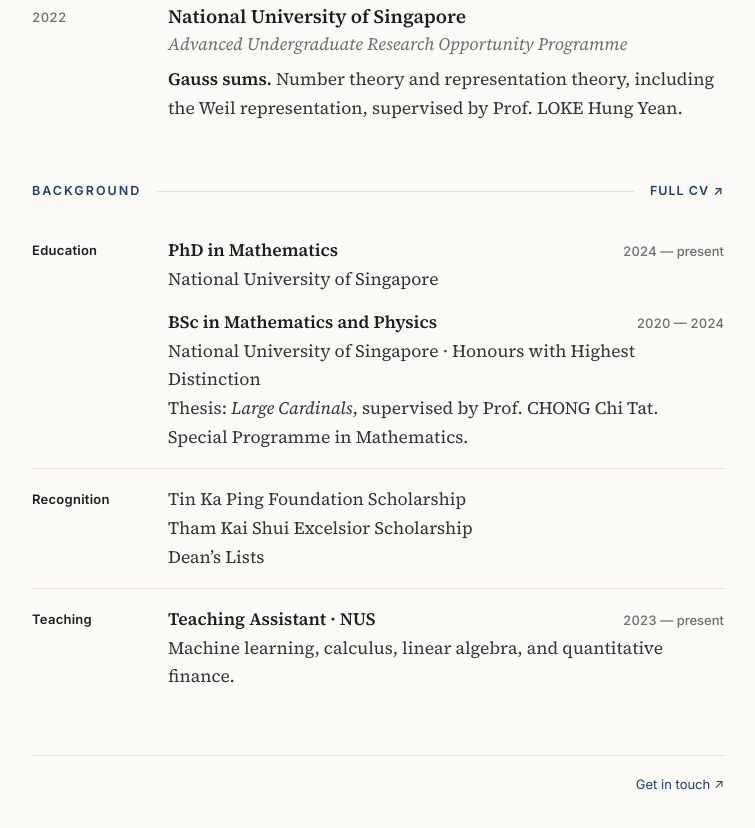
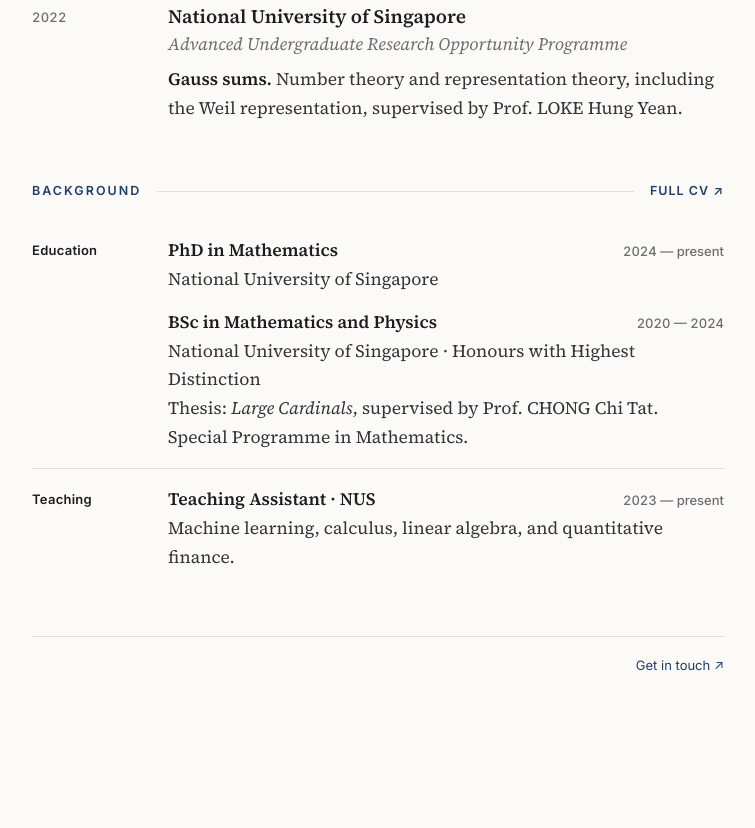
Before and after one commit to Jun2028/jun2028.github.io, a plain HTML site: page academic/index.html in a window 1280 px wide. Shown: the part 1932-2760 px from the top of the page, without its empty margins (262-1017 px from the left). After the commit the page ends 2656 px from the top, so only its background shows below. Drawn offline with Linux system fonts and the light colour scheme.

Commit message:
Remove the undergraduate scholarships row from the academic page
Co-Authored-By: Claude Opus 5.5 <noreply@anthropic.com>

```diff
--- a/academic/index.html
+++ b/academic/index.html
@@ -169,10 +169,6 @@
         </div>
       </div>
       <div class="background-row">
-        <h3>Recognition</h3>
-        <p>Tin Ka Ping Foundation Scholarship<br>Tham Kai Shui Excelsior Scholarship<br>Dean’s Lists</p>
-      </div>
-      <div class="background-row">
         <h3>Teaching</h3>
         <div><p class="background-title">Teaching Assistant · NUS <span>2023 — present</span></p><p>Machine learning, calculus, linear algebra, and quantitative finance.</p></div>
       </div>
```
